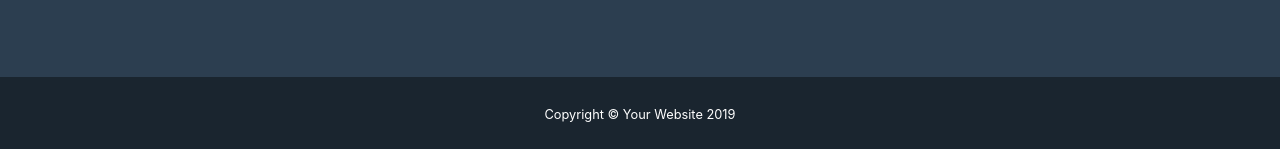
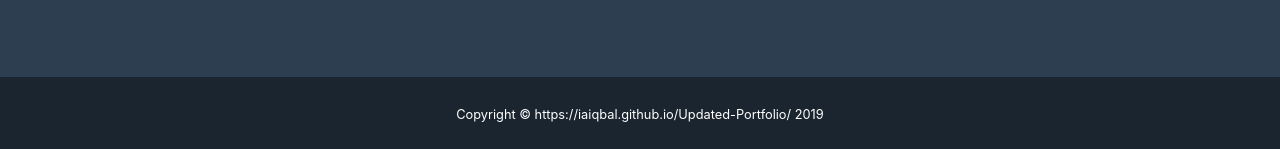
Before and after one commit to iaiqbal/Updated-Portfolio, a website with bundled scripts: page index.html in a window 1280 px wide. Shown: the part 3257-3406 px from the top of the page. Built offline with nearby package versions, Linux system fonts and the light colour scheme.

Commit message:
added copyright

```diff
--- a/index.html
+++ b/index.html
@@ -253,7 +253,7 @@
 
   <div class="copyright py-4 text-center text-white">
     <div class="container">
-      <small>Copyright &copy; Your Website 2019</small>
+      <small>Copyright &copy; https://iaiqbal.github.io/Updated-Portfolio/ 2019</small>
     </div>
   </div>
 
```
